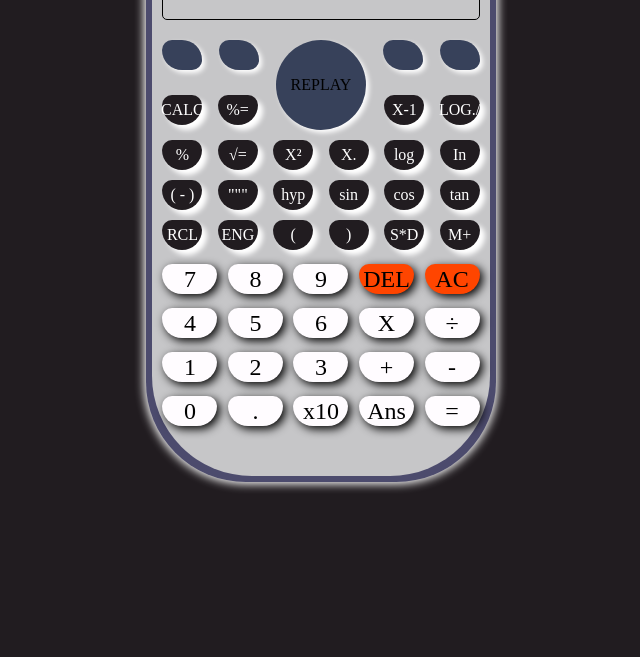
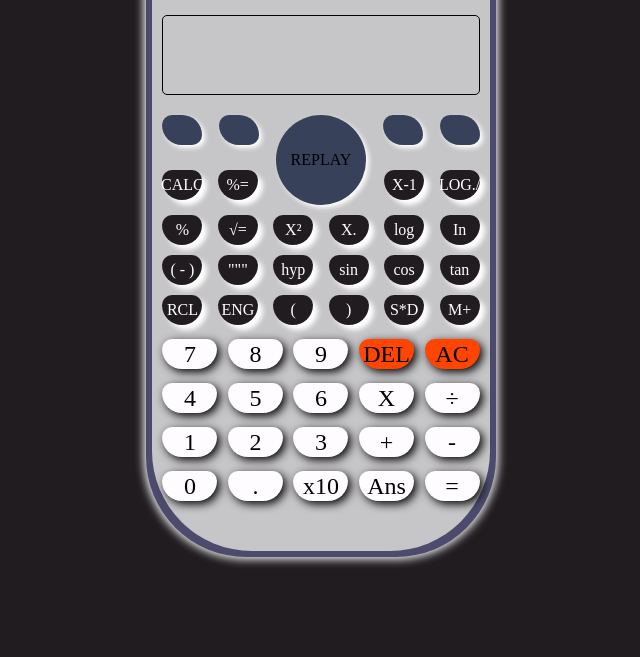
Before and after one commit to emmadino221/static-claculator, a plain HTML site: page index.html in a window 1280 px wide. Shown: the part 193-850 px from the top of the page, without its empty margins (319-959 px from the left). Before the commit the page ends 800 px from the top, so only its background shows below. Drawn offline with Linux system fonts and the light colour scheme.

Commit message:
margin added to the body

```diff
--- a/style.css
+++ b/style.css
@@ -6,6 +6,7 @@
 
 body{
     background-color: #211c20;
+    margin: 100px auto;
 }
 
 /* ========== CALCULATOR SHAPE LAYOUT ============ */
```
